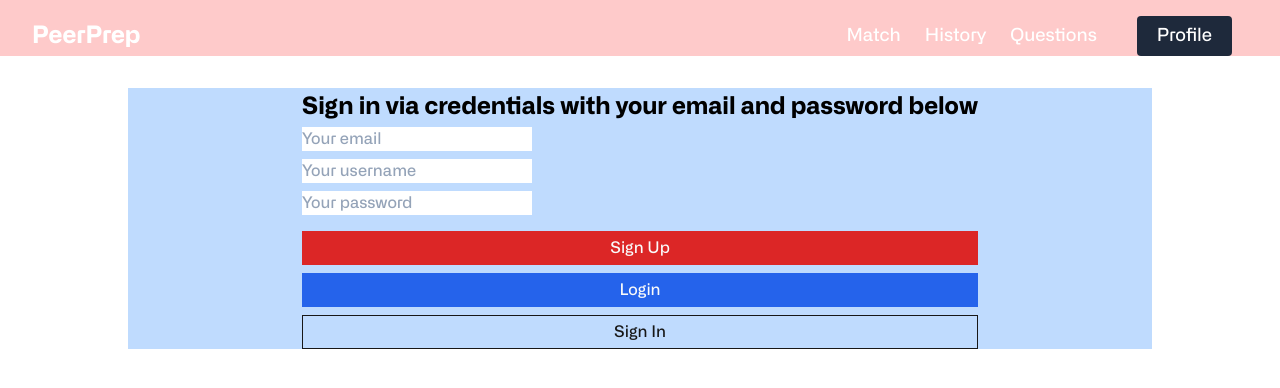
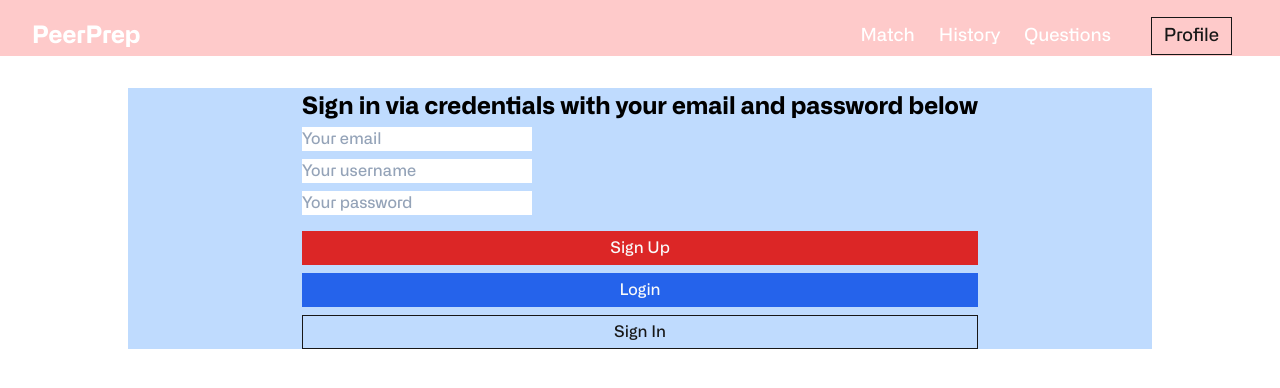
Before and after one commit to CS3219-AY2223S1/cs3219-project-ay2223s1-g42, a Next.js app in the folder frontend/: page / in a window 1280 px wide. Shown: the top 388 px of the page. Built offline with nearby package versions, Linux system fonts and the light colour scheme; no server answers.

Commit message:
feat: add primary button to navbar

```diff
--- a/frontend/src/components/base/navbar/index.tsx
+++ b/frontend/src/components/base/navbar/index.tsx
@@ -1,3 +1,5 @@
+import { PrimaryButton } from "../button";
+
 const LINKS = [
   {
     href: "/mmr",
@@ -39,10 +41,8 @@ export function Navbar() {
               <li className="hover:text-gray-600">
                 <div className="p-4">
                   <div className="group relative">
-                    <button className="bg-gray-800 text-white px-5 h-10 rounded">
-                      Profile
-                    </button>
-                    <nav className="bg-white invisible border-gray-800 rounded w-60 absolute left-0 top-full transition-all opacity-0 group-focus-within:visible group-focus-within:opacity-100 group-focus-within:translate-y-1">
+                    <PrimaryButton>Profile</PrimaryButton>
+                    <nav className="bg-red-500 invisible border-gray-800 rounded w-60 absolute left-0 top-full transition-all opacity-0 group-focus-within:visible group-focus-within:opacity-100 group-focus-within:translate-y-1">
                       <ul className="py-1">
                         <li>
                           <a href="#" className="block px-4 py-2">
```
